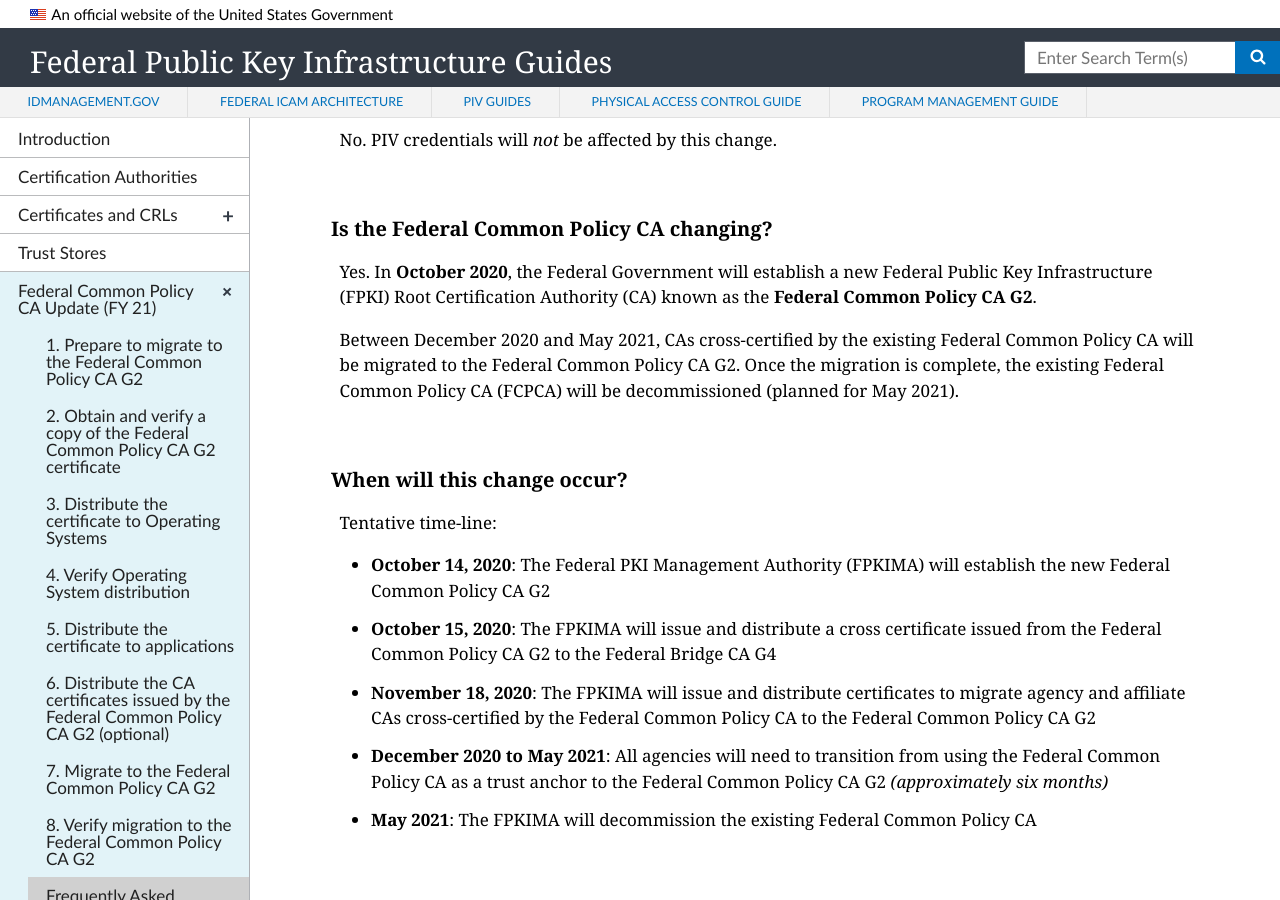
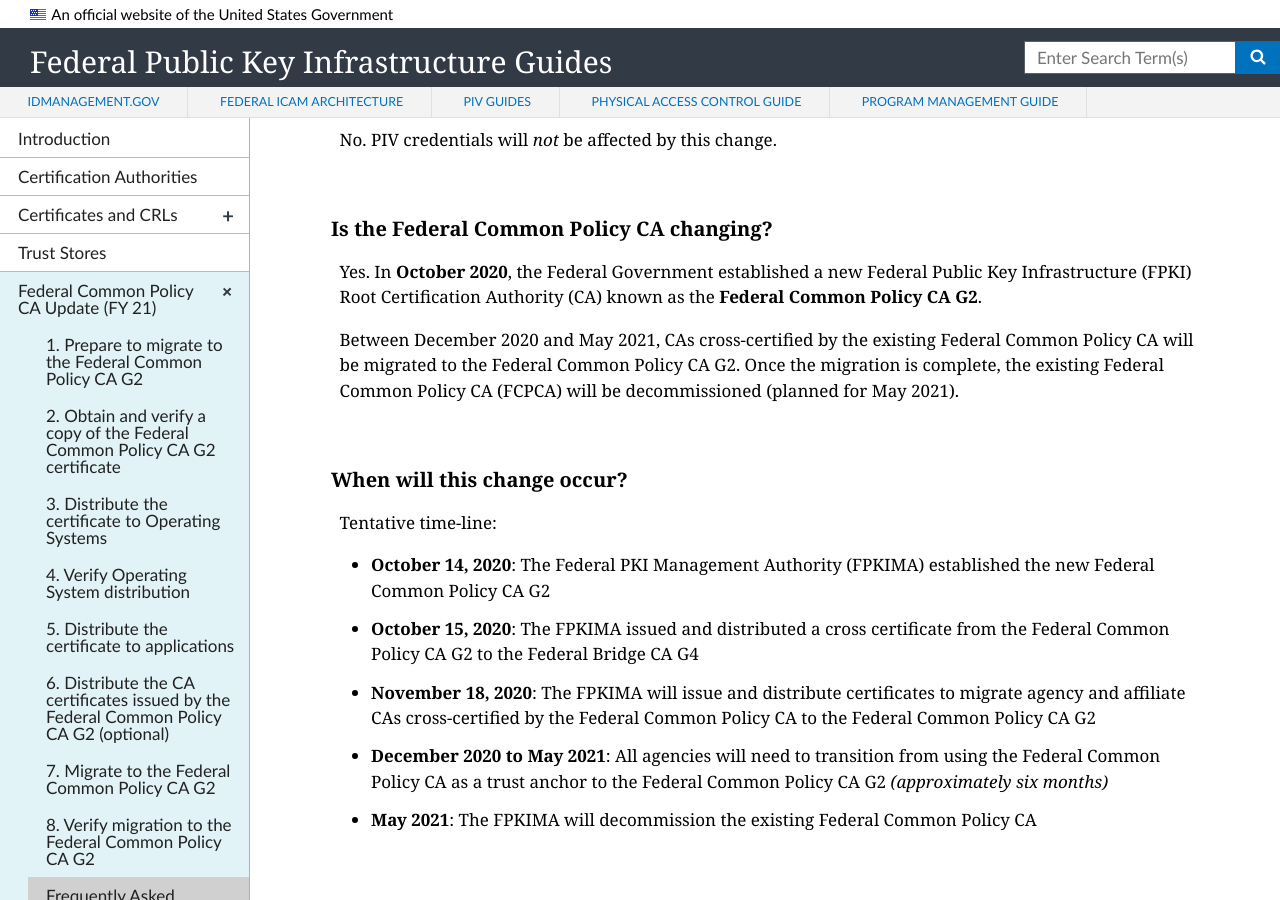
Before and after one commit to GSA/fpki-guides, a Jekyll site: the page built from _common/09_faq.md, in a window 1280 px wide and 900 px high, scrolled down 253 px. Built offline with Jekyll 4.4.1, drawn with Linux system fonts in a browser that asks for light colours; nearby versions of some CDN libraries.

Commit message:
Update 09_faq.md

```diff
--- a/_common/09_faq.md
+++ b/_common/09_faq.md
@@ -15,7 +15,7 @@
 
 ### Is the Federal Common Policy CA changing?
 
-Yes. In **October 2020**, the Federal Government will establish a new Federal Public Key Infrastructure (FPKI) Root Certification Authority (CA) known as the **Federal Common Policy CA G2**.
+Yes. In **October 2020**, the Federal Government established a new Federal Public Key Infrastructure (FPKI) Root Certification Authority (CA) known as the **Federal Common Policy CA G2**.
 
 Between December 2020 and May 2021, CAs cross-certified by the existing Federal Common Policy CA will be migrated to the Federal Common Policy CA G2.  Once the migration is complete, the existing Federal Common Policy CA (FCPCA) will be decommissioned (planned for May 2021).
 
@@ -24,8 +24,8 @@
 ### When will this change occur?
 
 Tentative time-line:
-- **October 14, 2020**: The Federal PKI Management Authority (FPKIMA) will establish the new Federal Common Policy CA G2
-- **October 15, 2020**: The FPKIMA will issue and distribute a cross certificate issued from the Federal Common Policy CA G2 to the Federal Bridge CA G4
+- **October 14, 2020**: The Federal PKI Management Authority (FPKIMA) established the new Federal Common Policy CA G2
+- **October 15, 2020**: The FPKIMA issued and distributed a cross certificate from the Federal Common Policy CA G2 to the Federal Bridge CA G4
 - **November 18, 2020**: The FPKIMA will issue and distribute certificates to migrate agency and affiliate CAs cross-certified by the Federal Common Policy CA to the Federal Common Policy CA G2
 - **December 2020 to May 2021**: All agencies will need to transition from using the Federal Common Policy CA as a trust anchor to the Federal Common Policy CA G2 *(approximately six months)*
 - **May 2021**: The FPKIMA will decommission the existing Federal Common Policy CA
```
